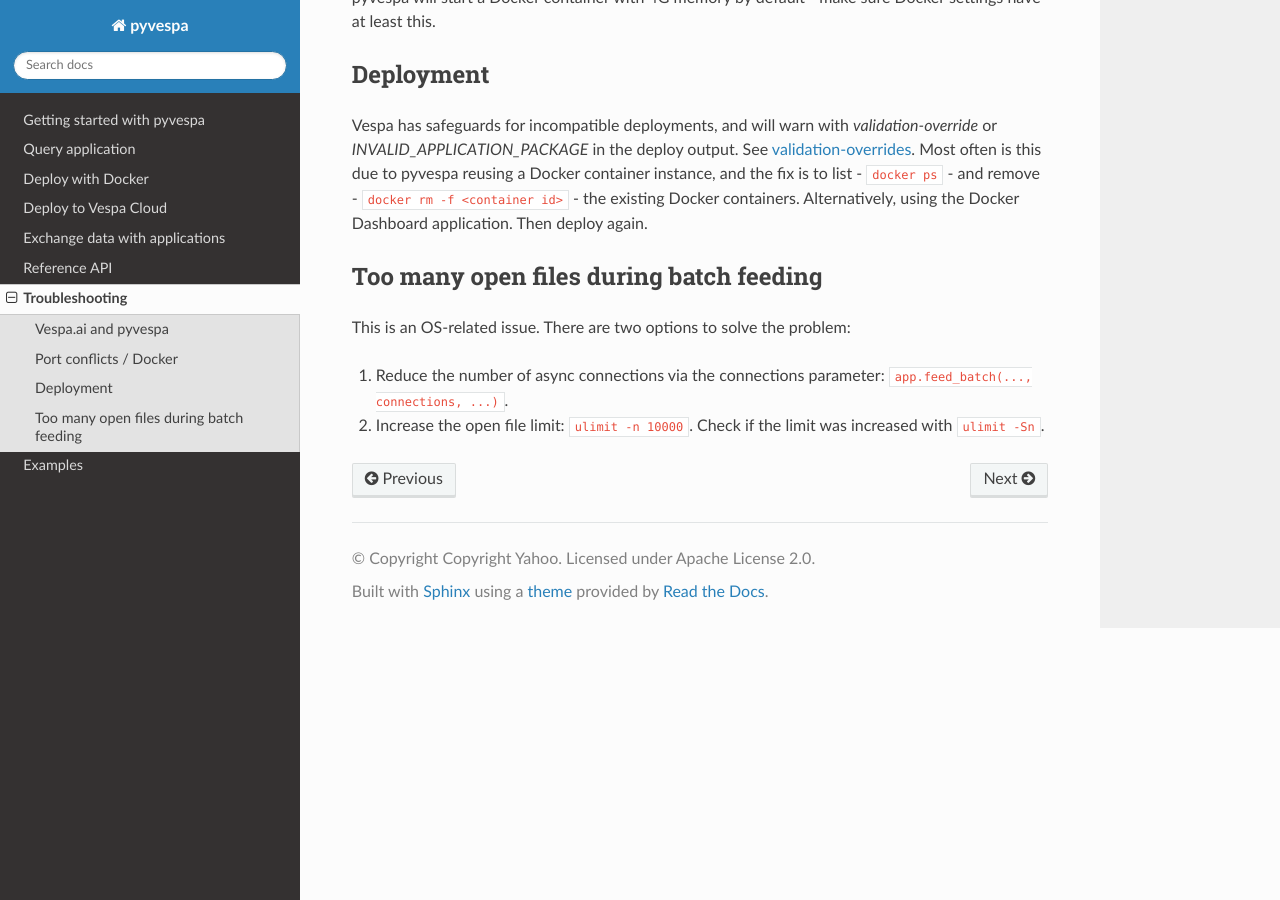
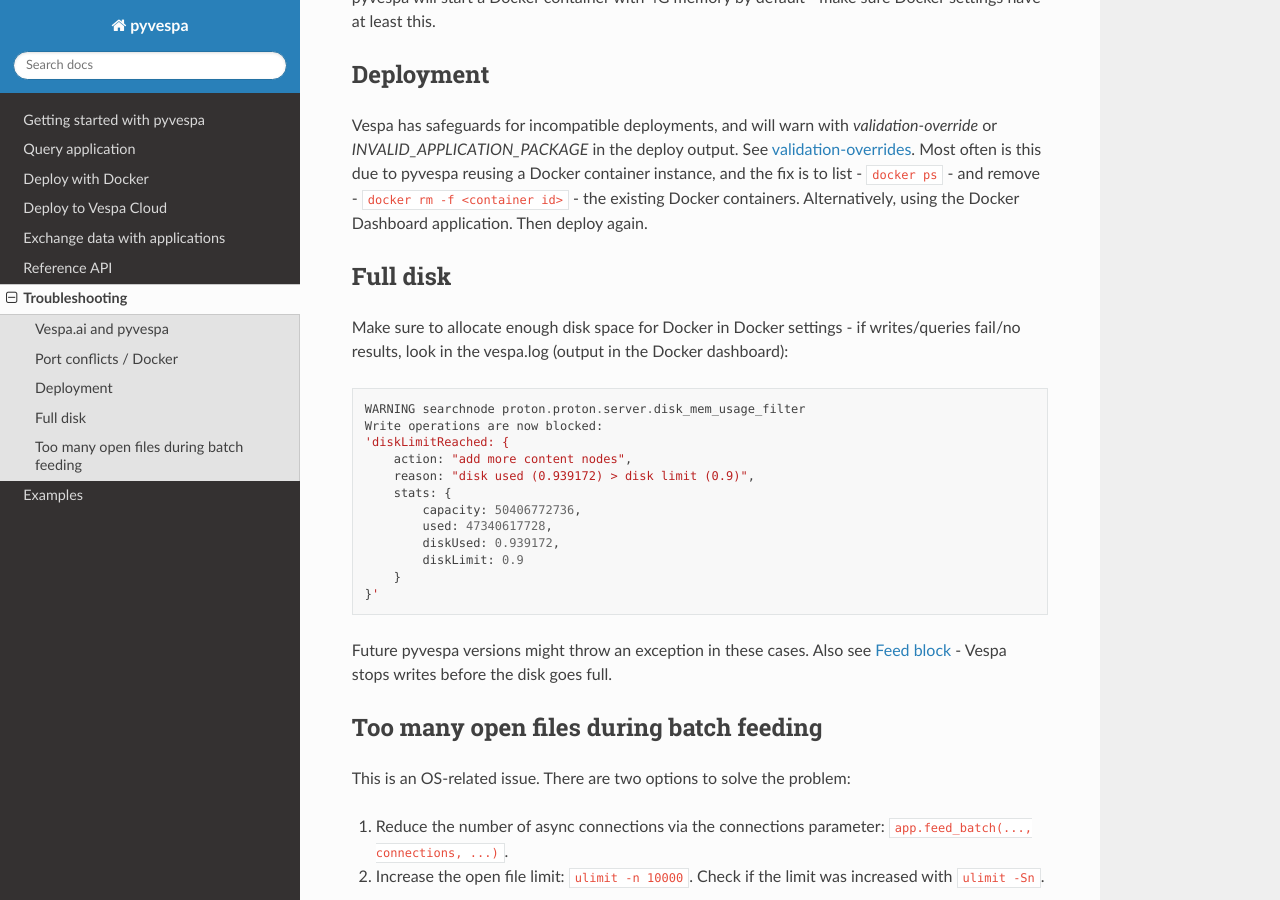
Before and after one commit to vespa-engine/pyvespa, a Sphinx documentation site: the page built from docs/sphinx/source/troubleshooting.rst, in a window 1280 px wide and 900 px high, scrolled down 504 px. Built offline with Sphinx 7.4.7 and the Read the Docs theme 2.0.0, drawn with Linux system fonts in a browser that asks for light colours.

Commit message:
Troubleshoot full disk

```diff
--- a/docs/sphinx/source/troubleshooting.rst
+++ b/docs/sphinx/source/troubleshooting.rst
@@ -37,6 +37,32 @@
 
 
 
+Full disk
+---------
+Make sure to allocate enough disk space for Docker in Docker settings -
+if writes/queries fail/no results, look in the vespa.log (output in the Docker dashboard):
+
+.. code-block::
+
+    WARNING searchnode proton.proton.server.disk_mem_usage_filter
+    Write operations are now blocked:
+    'diskLimitReached: {
+        action: "add more content nodes",
+        reason: "disk used (0.939172) > disk limit (0.9)",
+        stats: {
+            capacity: 50406772736,
+            used: 47340617728,
+            diskUsed: 0.939172,
+            diskLimit: 0.9
+        }
+    }'
+
+Future pyvespa versions might throw an exception in these cases.
+Also see `Feed block <https://docs.vespa.ai/en/operations/feed-block.html>`__ -
+Vespa stops writes before the disk goes full.
+
+
+
 Too many open files during batch feeding
 ----------------------------------------
 This is an OS-related issue. There are two options to solve the problem:
```
